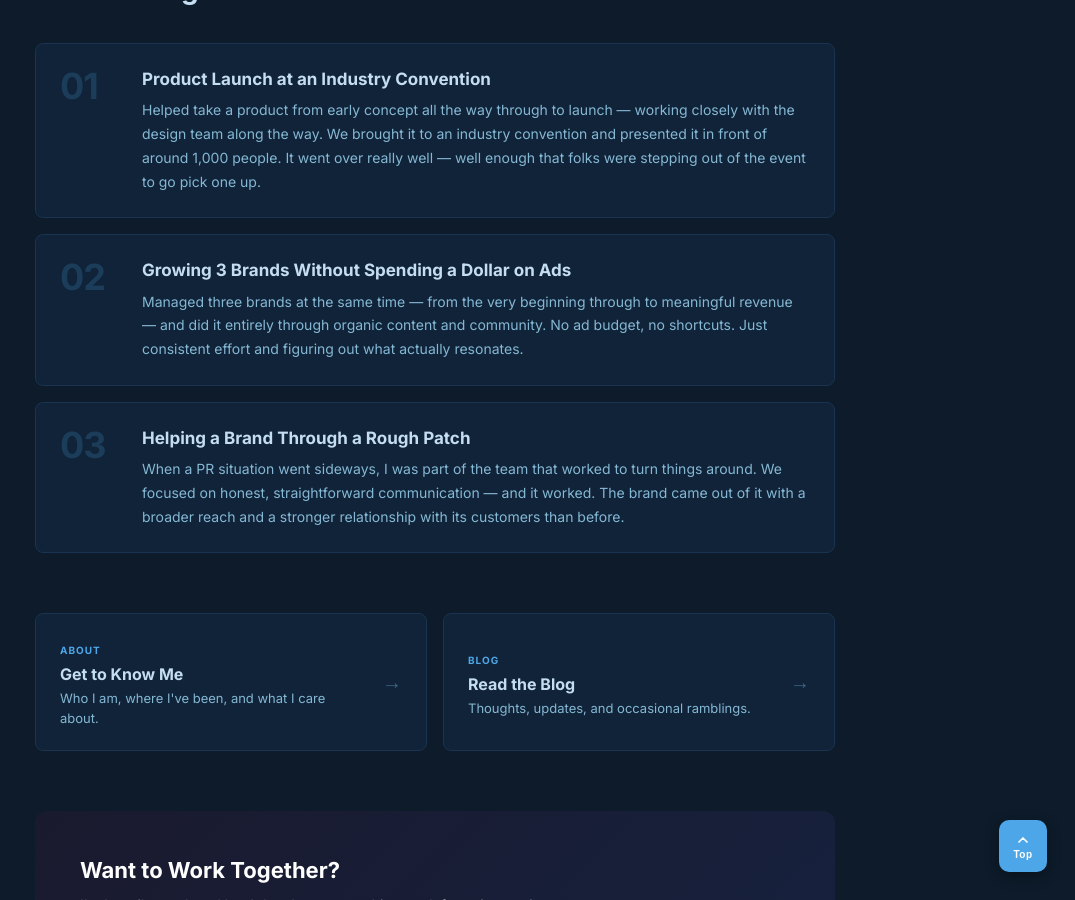
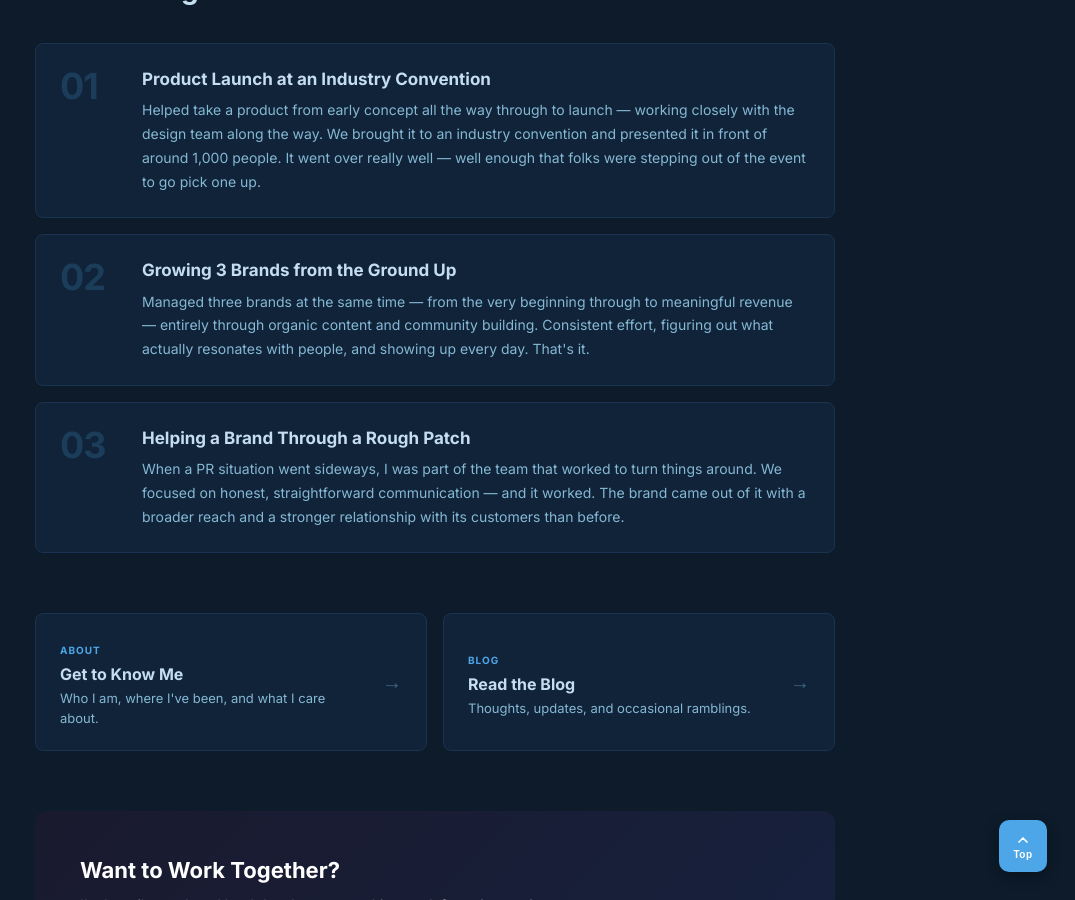
Before and after one commit to haye8277/haye8277.github.io, a Jekyll site: the page built from index.html, in a window 1280 px wide and 900 px high, scrolled down 1630 px. Shown: the whole window, without its empty margins (205-1280 px from the left). Built offline with Jekyll 4.4.1, drawn with Linux system fonts in a browser that asks for light colours.

Commit message:
Rewrite highlight #2 to remove money references
Co-Authored-By: Claude Sonnet 4.6 <noreply@anthropic.com>

```diff
--- a/index.html
+++ b/index.html
@@ -132,8 +132,8 @@ title: Meet Kneejar
     <div class="ri-highlight-card">
       <div class="ri-highlight-num">02</div>
       <div class="ri-highlight-content">
-        <h3>Growing 3 Brands Without Spending a Dollar on Ads</h3>
-        <p>Managed three brands at the same time — from the very beginning through to meaningful revenue — and did it entirely through organic content and community. No ad budget, no shortcuts. Just consistent effort and figuring out what actually resonates.</p>
+        <h3>Growing 3 Brands from the Ground Up</h3>
+        <p>Managed three brands at the same time — from the very beginning through to meaningful revenue — entirely through organic content and community building. Consistent effort, figuring out what actually resonates with people, and showing up every day. That's it.</p>
       </div>
     </div>
 
```
